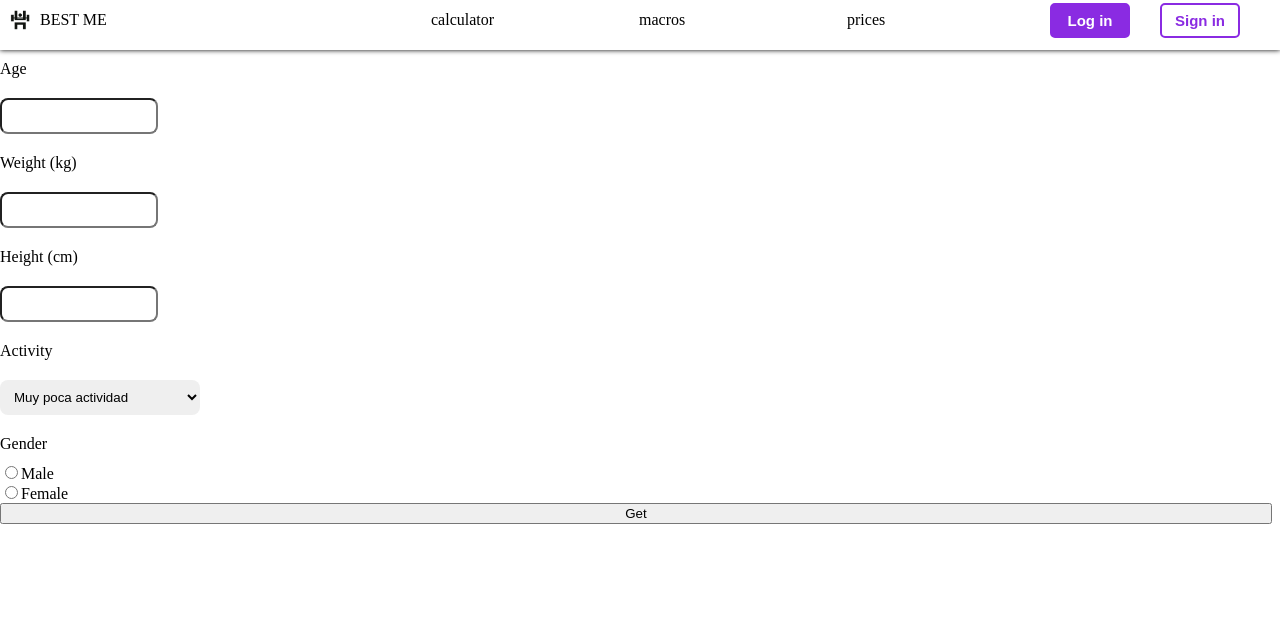
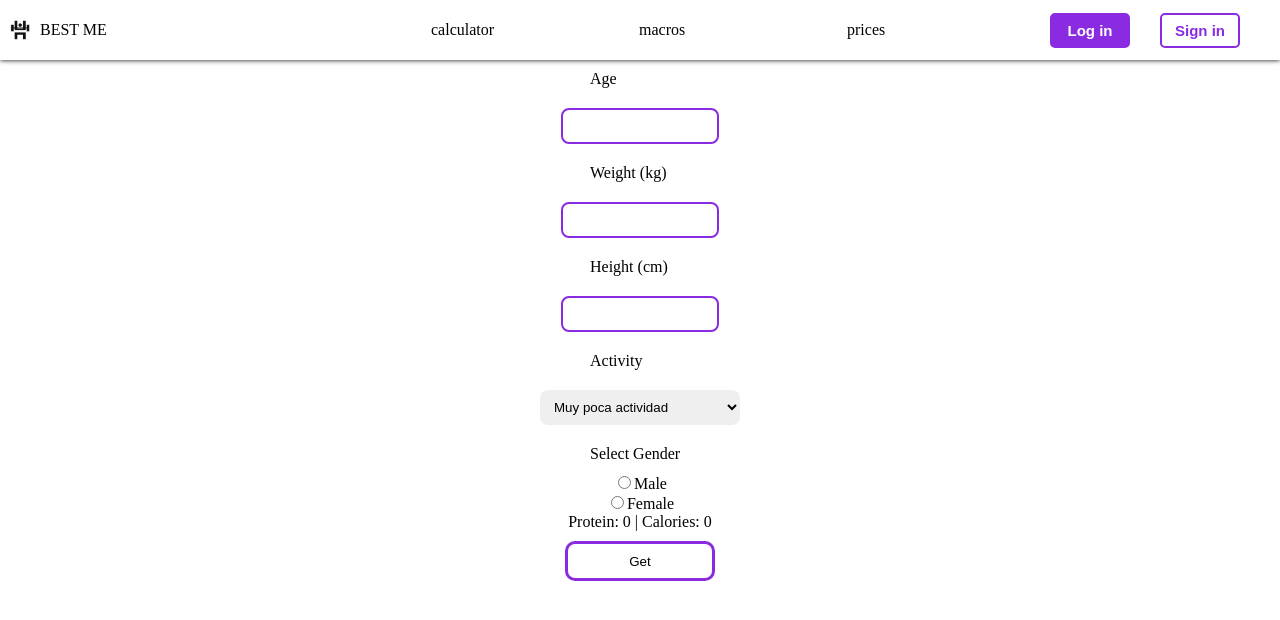
Before and after one commit to Chesco216/GymApp, a React (Vite) app: page /calculator in a window 1280 px wide. Shown: the top 620 px of the page. Built offline with nearby package versions, Linux system fonts and the light colour scheme.

Commit message:
calc unpretty

```diff
--- a/src/Screens/Calculator.css
+++ b/src/Screens/Calculator.css
@@ -1,6 +1,8 @@
 .calc-form-div {
   display: flex;
   flex-direction: column;
+  align-items: center;
+  /* align-content: center; */
 }
 
 .input-label-calc {
@@ -13,13 +15,30 @@
   margin: 10px 0px 10px 0px;
   height: 30px;
   font-size: 20px;
+  border: 2px solid blueviolet;
   border-radius: 8px;
 }
 
 .calc-input:focus {
-  border: solid 3px
+  border: solid 3px blueviolet
 }
 
-.gender-checkbox {
+.get-macros-button {
+  width: 150px;
+  height: 40px;
+  margin: 10px 0px 10px 0px;
+  box-sizing: border-box;
+  background: white;
+  border: 3px solid blueviolet;
+  border-radius: 10px;
+  transition-duration: 800ms;
+}
 
+.get-macros-button:hover {
+  background: blueviolet;
+  transition-duration: 500ms;
 }
+
+/* .gender-checkbox { */
+/*    */
+/* } */
--- a/src/Screens/Calculator.jsx
+++ b/src/Screens/Calculator.jsx
@@ -1,4 +1,4 @@
-import React from 'react'
+import React, { useState } from 'react'
 import { Header } from '../components/Header'
 import './Calculator.css'
 import { SelectBox } from '../components/SelectBox'
@@ -8,6 +8,7 @@ export const Calculator = () => {
 
   const act = document.querySelector('.select-box-component')
   const inVals = document.querySelectorAll('.calc-input')
+  const check = document.querySelector('.gender-checkbox')
 
   const selectProps = [
     {
@@ -37,9 +38,15 @@ export const Calculator = () => {
     },
   ]
 
-  // TODO: insert hooks useState
+  const [prot, setProt] = useState(0)
+  const [cal, setCal] = useState(0)
+
   const getMacros = () => {
-    const { prote, cals } = getProtCal( inVals[0], inVals[2], inVals[1], act.value )
+    let gen
+    check.checked ? gen = 5 : gen = -161
+    const { prote, cals } = getProtCal( inVals[0].value, inVals[2].value, inVals[1].value, act.value, gen )
+    setCal(cals)
+    setProt(prote)
   }
 
   return (
@@ -58,22 +65,19 @@ export const Calculator = () => {
         <SelectBox title={'Activity'} options={selectProps}/>
 
 
-        {/* TODO: fix radio buttom, only one checed*/}
-        <label className='input-label-calc'>Gender</label>
+        <label className='input-label-calc'>Select Gender</label>
         <label>
-          <input className='gender-checkbox' type='radio'/>
+          <input className='gender-checkbox' type='radio'name='gender' />
           Male
         </label>
-
         <label>
-          <input className='gender-checkbox' type='radio'/>
+          <input className='gender-checkbox' type='radio' name='gender' />
           Female
         </label>
-        {/* FIX: this doesnt work
-        <label>{ prote | cals }</label>
-        {/*}<input className='calc-input' type='checkbox'/>*/}
 
-        <button onClick={ getMacros }>Get</button>
+        <label>{ `Protein: ${prot}   |   Calories: ${cal}` }</label>
+
+        <button className='get-macros-button' onClick={ getMacros }>Get</button>
 
       </div>
     </>
--- a/src/assets/getProtCal.js
+++ b/src/assets/getProtCal.js
@@ -1,11 +1,15 @@
 // WARN: gender prop musnt be optional
 // it is only beacuse i dont have the info yet
 
-export const getProtCal = ({ age, height, weight, activity, gender }) => {
+export const getProtCal = ( age, height, weight, activity, gender ) => {
 
-  const prote = Math.round( weight * 1.5 )
+  const w = parseInt( weight, 10 )
+  const h = parseInt( height,10 )
+  const a = parseInt( age, 10 )
 
-  const cals = Math.round( activity * ( 10 * weight + 6.25 * height - 5 * age ))
+  const prote = Math.round( w * 1.5 )
+
+  const cals = Math.round( activity * ( 10 * w + 6.25 * h - 5 * a + gender ))
 
   return { prote, cals }
 }
--- a/src/components/Header.css
+++ b/src/components/Header.css
@@ -1,13 +1,10 @@
 .header-container {
-  /* position: fixed; */
   display: grid;
-  /* flex-direction: row-reverse; */
-  /* columns: ; */
   grid-template-columns: 2fr 1fr 1fr 1fr 120px 120px;
   align-items: center;
   width: 100vw;
-  height: 50px;
-  padding: 0px 0px 10px 0px;
+  height: 60px;
+  padding: 10px 0px 10px 0px;
   border-style: none;
   box-sizing: border-box;
   box-shadow: 0px 0px 5px 0px black;
--- a/src/components/Header.jsx
+++ b/src/components/Header.jsx
@@ -23,7 +23,7 @@ export const Header = () => {
 
       <NavLink to='/' style={{ textDecoration: 'none', color: 'inherit' }}>
         <div className='logo-label-div'>
-          <img id='logo-img' src='../../public/logo.jpg' alt='logo'/>
+          <img id='logo-img' src='../../logo.jpg' alt='logo'/>
           <label>BEST ME</label>
         </div>
       </NavLink>
--- a/src/index.css
+++ b/src/index.css
@@ -1,5 +1,6 @@
 #root {
   background: white;
-  /* PERF: this is probably wrong but it works  */
-  margin: -8px 0px 0px -8px;
+  position: absolute;
+  left: 0;
+  top: 0;
 }
```
Also changed, not shown: src/components/PriceCard.jsx (added, +7 -0 lines), src/Screens/Prices.css (added), src/components/PriceCard.css (added).
